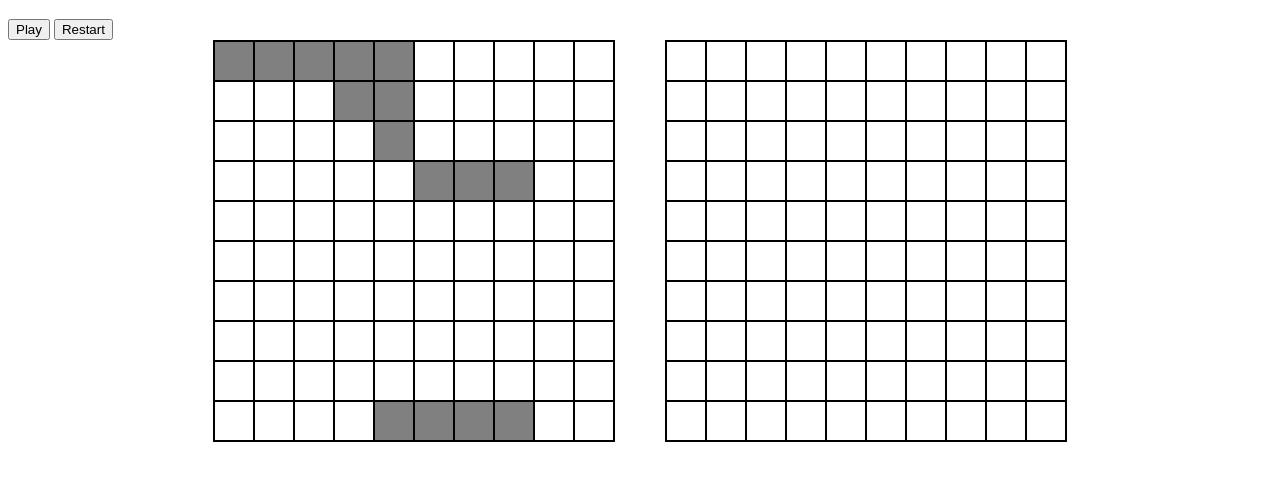
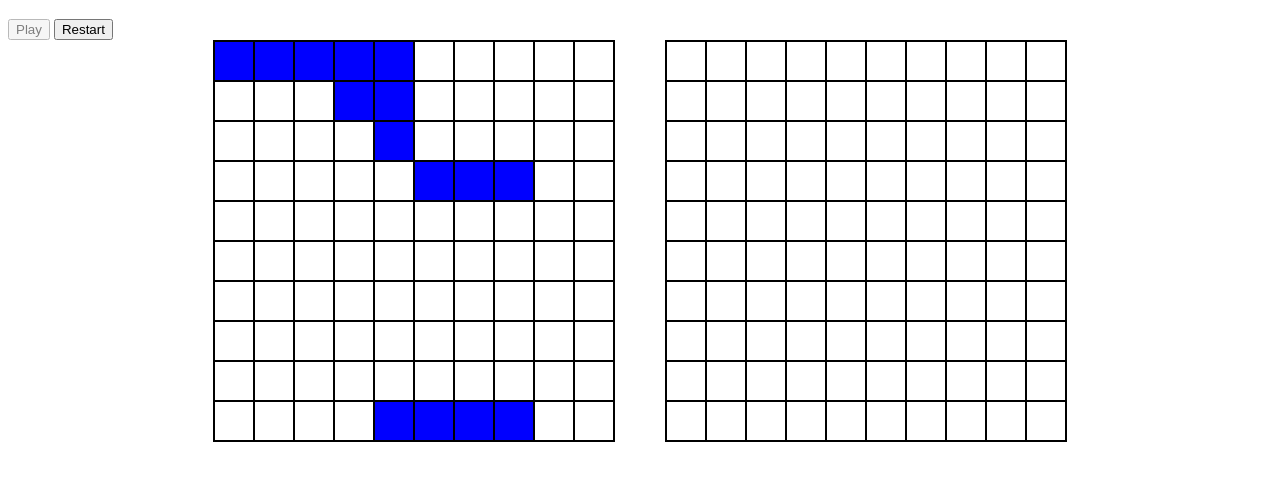
Before and after one commit to parthiv-2006/Battleship, a website built with webpack: page src/template.html in a window 1280 px wide. Both pictures are taken after a click on the button "Play". Shown: the part 61-542 px from the top of the page. Built offline with nearby package versions, Linux system fonts and the light colour scheme.

Commit message:
Change ship background color to blue

```diff
--- a/src/style.css
+++ b/src/style.css
@@ -20,7 +20,7 @@
 }
 
 #player-board .ship {
-    background-color:#808080;
+    background-color: blue;
 }
 
 .miss {
@@ -59,3 +59,9 @@
     cursor: pointer;
     background-color: aliceblue;
 }
+
+.hide {
+    opacity: 0.5;
+    pointer-events: none;
+    cursor: default;
+}
```
